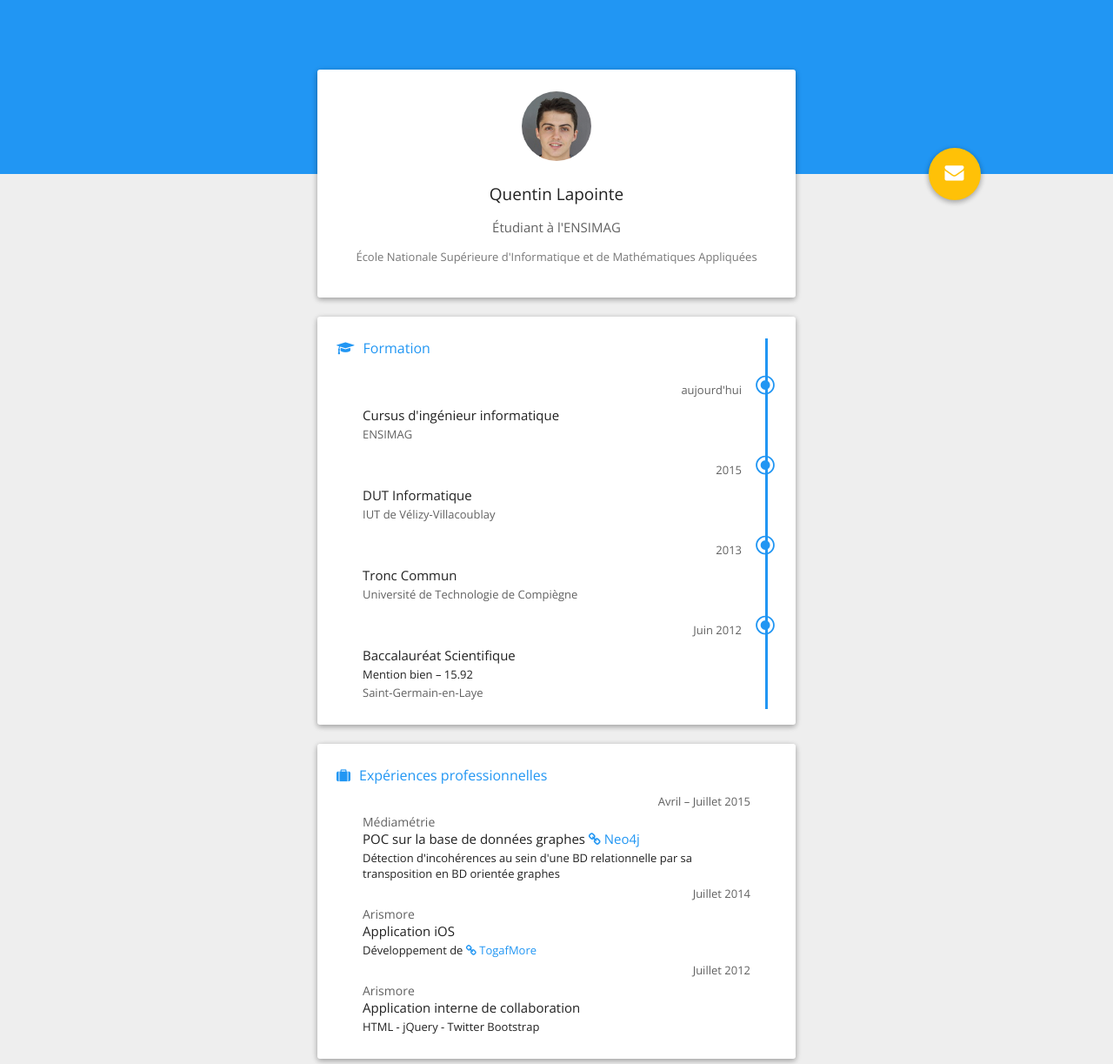
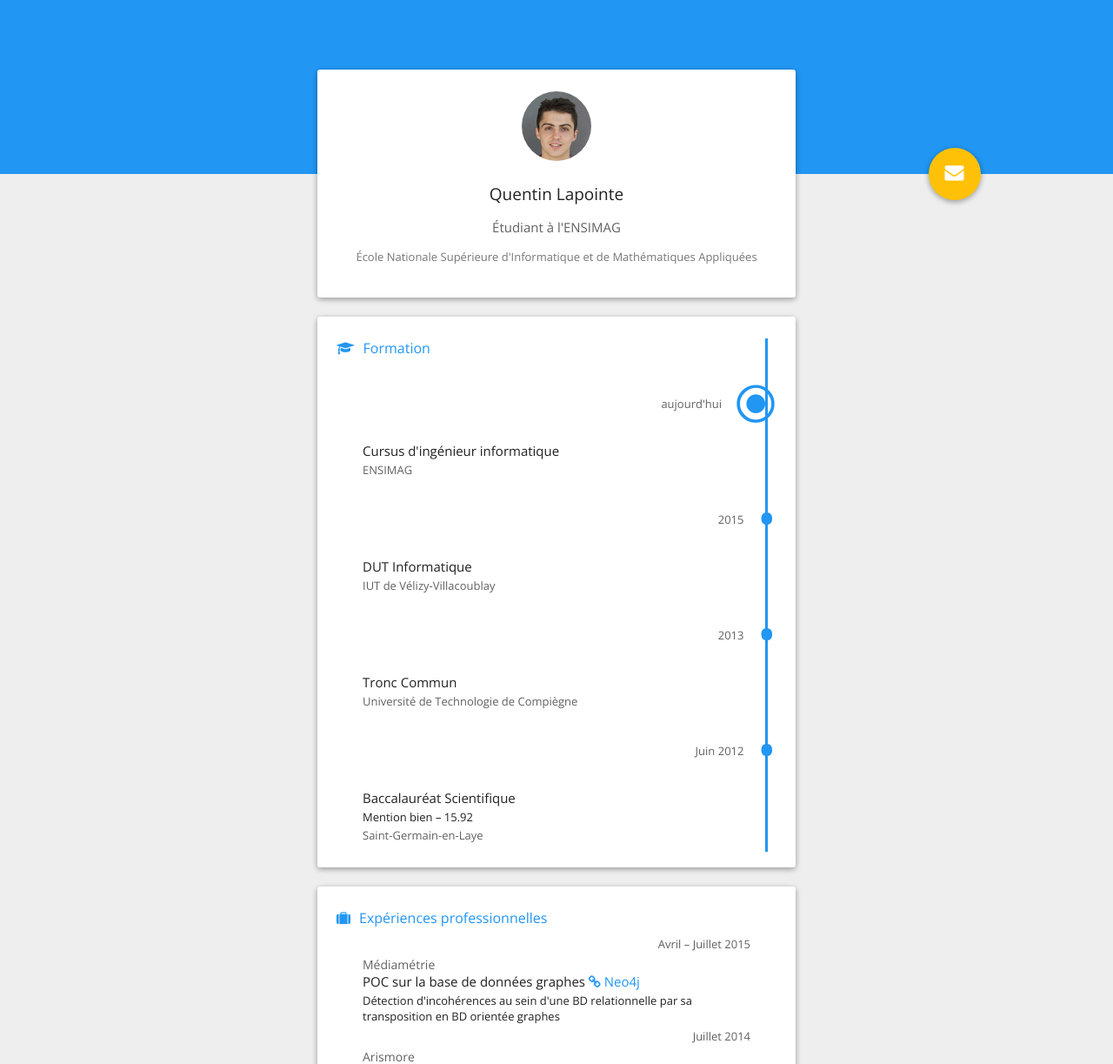
Before and after one commit to KeNt178/resume, a PHP site: page / in a window 1280 px wide. Shown: the top 1223 px of the page at 87% size. Run offline with PHP 8.4, Linux system fonts and the light colour scheme.

Commit message:
test unicode

```diff
--- a/css/style.css
+++ b/css/style.css
@@ -129,12 +129,12 @@ a:hover{
 	text-align: right;
 }
 #about_card .formation .element .date{
-	margin-right: -32px;
-	vertical-align : middle;
+	margin-right: -33px
 }
-#about_card .bullet {
+#about_card .bullet {;
+	vertical-align : -20%;
 	margin-left: 15px;
-	font-size: 30px;
+	font-size: 60px;
 	color: #2196F3;
 }
 hr{
--- a/index.html
+++ b/index.html
@@ -35,22 +35,22 @@
 		<div class="title"><i class="fa fa-graduation-cap"></i>Formation</div>
 		<div class="content">
 			<section class="element">
-				<div class="date">aujourd'hui<span class="bullet">&#10687;</span></div>
+				<div class="date">aujourd'hui<span class="bullet">⦿</span></div>
 				<div class="name">Cursus d'ingénieur informatique</div>
 				<div class="place">ENSIMAG</div>
 			</section>
 			<section class="element">
-				<div class="date">2015<span class="bullet">&#10687;</span></div>
+				<div class="date">2015<span class="bullet">&#8226;</span></div>
 				<div class="name">DUT Informatique</div>
 				<div class="place">IUT de Vélizy-Villacoublay</div>
 			</section>
 			<section class="element">
-				<div class="date">2013<span class="bullet">&#10687;</span></div>
+				<div class="date">2013<span class="bullet">&#8226;</span></div>
 				<div class="name">Tronc Commun</div>
 				<div class="place">Université de Technologie de Compiègne</div>
 			</section>
 			<section class="element">
-				<div class="date">Juin 2012<span class="bullet">&#10687;</span></div>
+				<div class="date">Juin 2012<span class="bullet">&#8226;</span></div>
 				<div class="name">Baccalauréat Scientifique</div>
 				<div class="description">Mention bien – 15.92</div>
 				<div class="place">Saint-Germain-en-Laye</div>
```
